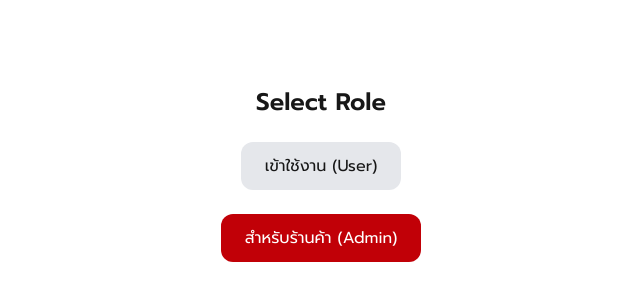
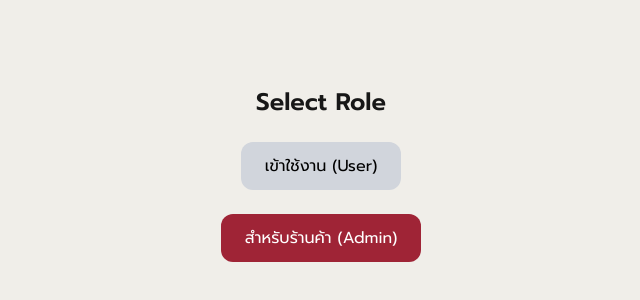
Before and after one commit to MissMieiei/cn334-project, a Next.js app: page / in a window 1280 px wide. Shown: the part 226-526 px from the top of the page, without its empty margins (319-959 px from the left). Built offline with nearby package versions, Linux system fonts and the light colour scheme; a web font is replaced by a local one.

Commit message:
สี bg

```diff
--- a/app/page.tsx
+++ b/app/page.tsx
@@ -6,19 +6,19 @@ export default function Home() {
   const router = useRouter();
 
   return (
-    <div className="h-screen flex flex-col items-center justify-center gap-6">
+    <div className="h-screen flex flex-col items-center justify-center gap-6 bg-[#F0EEE9]">
 
       <h1 className="text-2xl font-semibold">Select Role</h1>
       <button
         onClick={() => router.push("/canteens")}
-        className="px-6 py-3 bg-gray-200 rounded-xl"
+        className="px-6 py-3 bg-gray-300 rounded-xl text-black"
       >
         เข้าใช้งาน (User)
       </button>
 
       <button
         onClick={() => router.push("/login")}
-        className="px-6 py-3 bg-red-700 text-white rounded-xl"
+        className="px-6 py-3 bg-[#9F2436] text-white rounded-xl"
       >
         สำหรับร้านค้า (Admin)
       </button>
```
